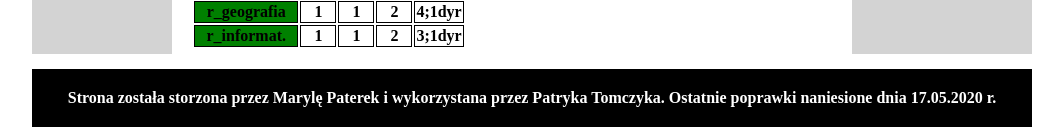
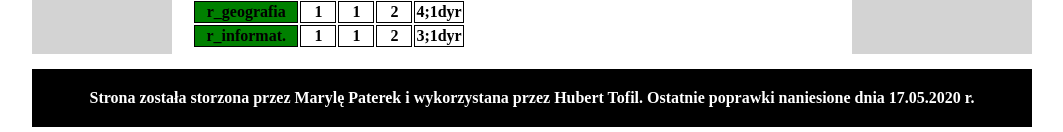
Before and after one commit to HT2002/rekrutacja2002, a plain HTML site: page klasa1d.html in a window 1280 px wide. Shown: the part 1247-1379 px from the top of the page, without its empty margins (108-1171 px from the left). Drawn offline with Linux system fonts and the light colour scheme.

Commit message:
Update klasa1d.html

```diff
--- a/klasa1d.html
+++ b/klasa1d.html
@@ -286,7 +286,7 @@ język obcy, historia/fizyka/biologia/geografia/chemia</p>
 		</div>
 
 		<div id="footer">
-			Strona została storzona przez Marylę Paterek i wykorzystana przez Patryka Tomczyka. Ostatnie poprawki naniesione dnia 17.05.2020 r.
+			Strona została storzona przez Marylę Paterek i wykorzystana przez Hubert Tofil. Ostatnie poprawki naniesione dnia 17.05.2020 r.
 		</div>
 
 	</div>
```
